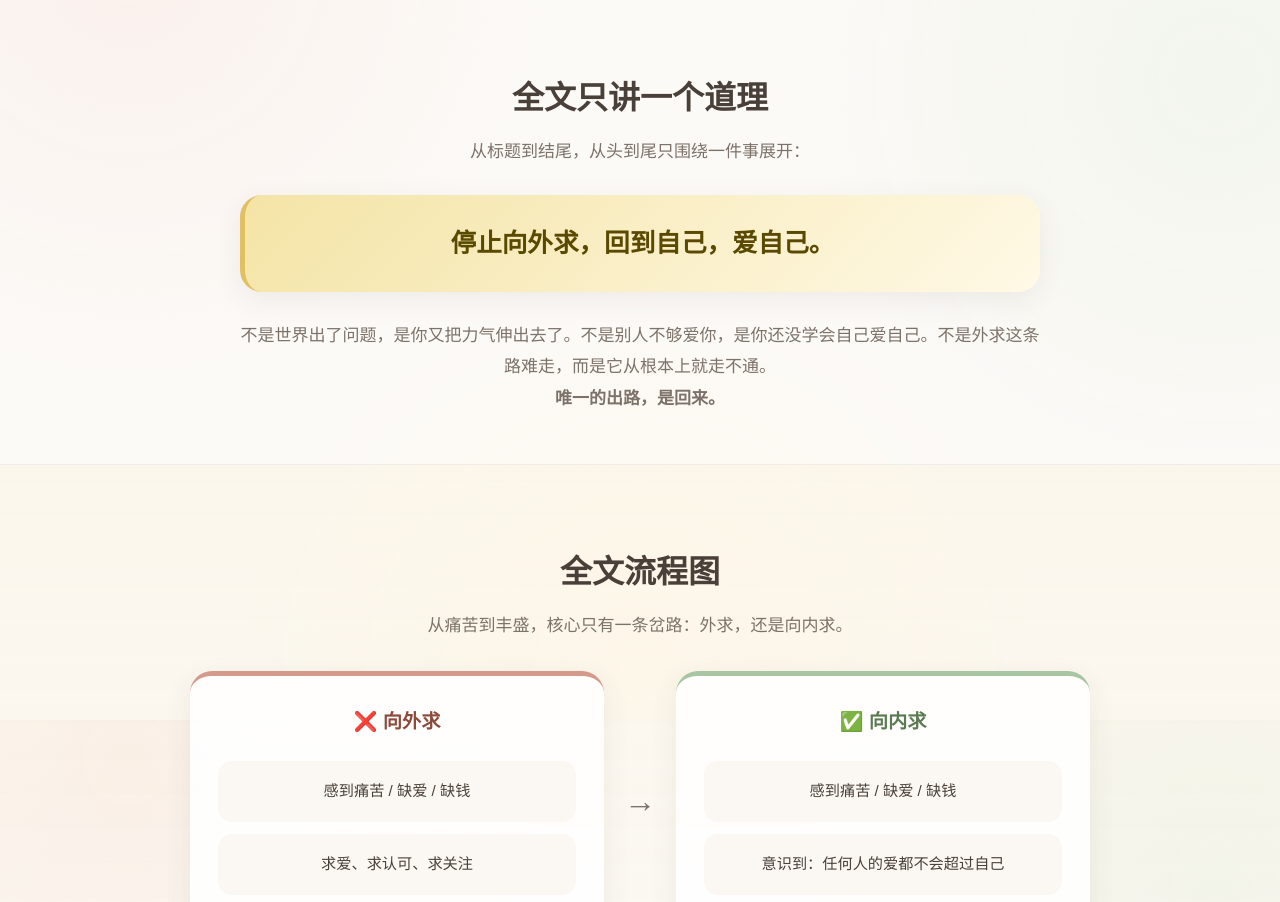
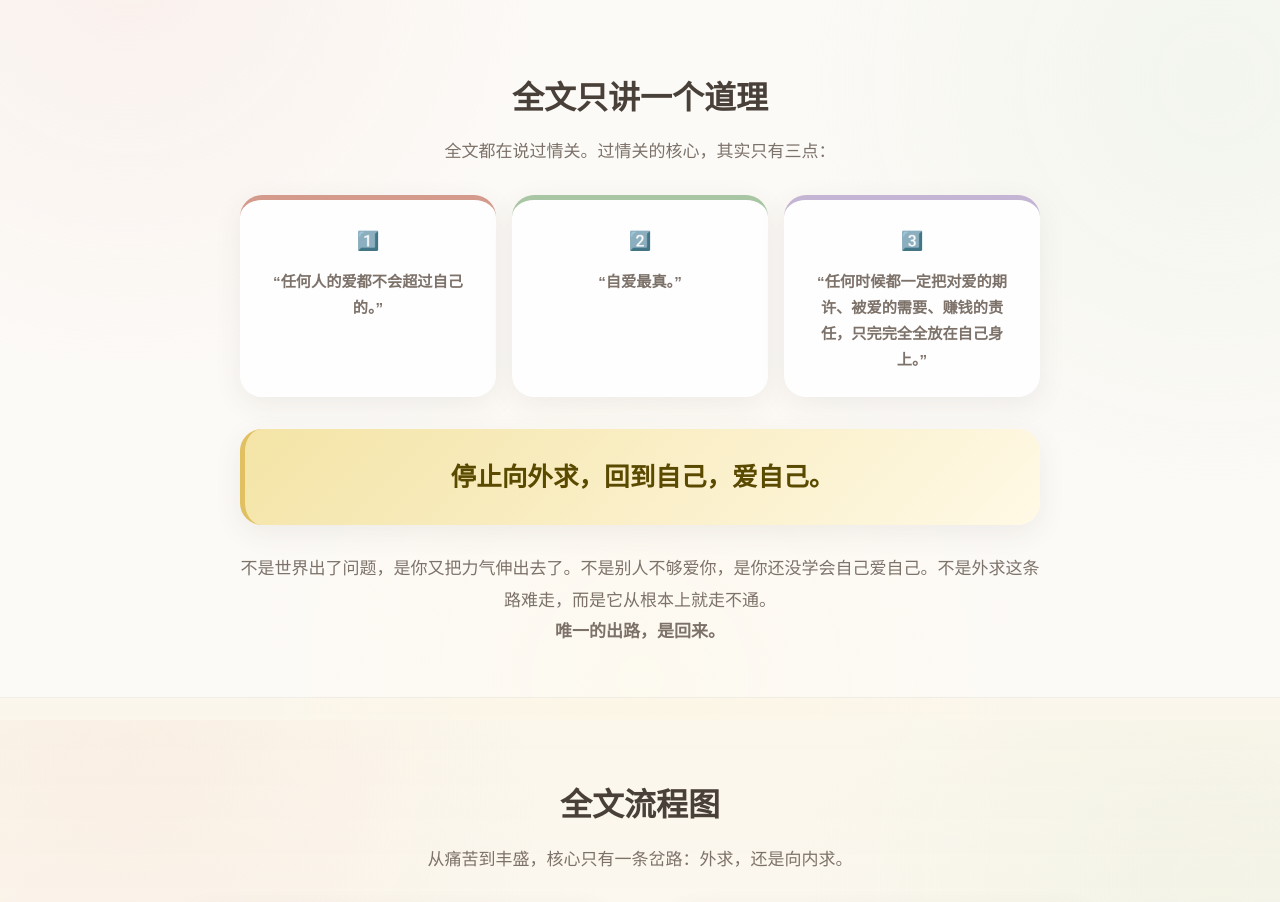
Before and after one commit to coco-color-website/inner-growth, a website: page analysis.html in a window 1280 px wide. Shown: the part 2480-3382 px from the top of the page. Drawn offline with Linux system fonts and the light colour scheme.

Commit message:
Add three core points of passing emotional trials

```diff
--- a/analysis.html
+++ b/analysis.html
@@ -844,7 +844,23 @@
   <section class="theory-section" id="central-truth">
     <div class="theory-section-inner">
       <h2 class="theory-section-title">全文只讲一个道理</h2>
-      <p class="theory-section-lead">从标题到结尾，从头到尾只围绕一件事展开：</p>
+      <p class="theory-section-lead">全文都在说过情关。过情关的核心，其实只有三点：</p>
+
+      <div class="theory-grid" style="margin: 10px 0 32px;">
+        <div class="theory-card">
+          <h3>1️⃣</h3>
+          <p><strong>“任何人的爱都不会超过自己的。”</strong></p>
+        </div>
+        <div class="theory-card">
+          <h3>2️⃣</h3>
+          <p><strong>“自爱最真。”</strong></p>
+        </div>
+        <div class="theory-card">
+          <h3>3️⃣</h3>
+          <p><strong>“任何时候都一定把对爱的期许、被爱的需要、赚钱的责任，只完完全全放在自己身上。”</strong></p>
+        </div>
+      </div>
+
       <div class="quote-box golden" style="text-align: center; margin: 28px 0;">
         <p style="font-size: clamp(1.2rem, 3.5vw, 1.6rem); margin: 0;"><strong>停止向外求，回到自己，爱自己。</strong></p>
       </div>
```
